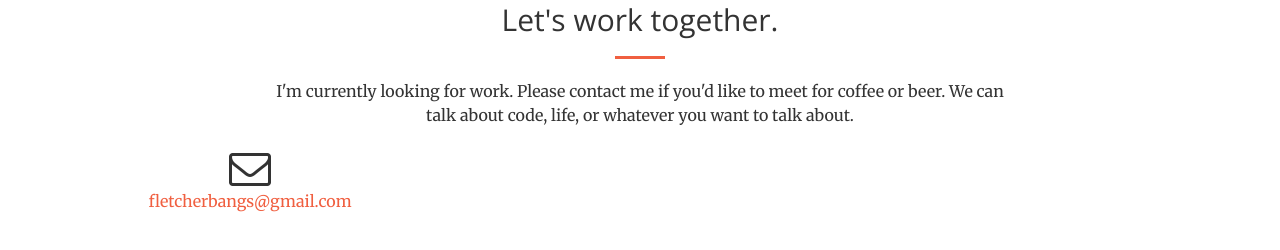
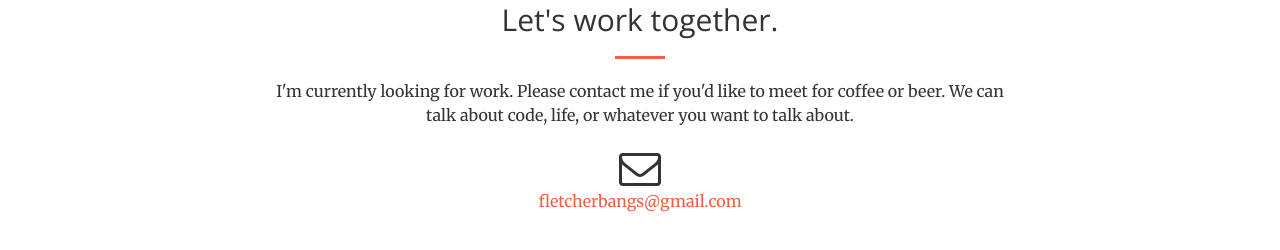
Before and after one commit to flawavi/FletcherBangsWatson, a website: page index.html in a window 1280 px wide. Shown: the part 2559-2809 px from the top of the page. Drawn offline with nearby package versions, Linux system fonts and the light colour scheme.

Commit message:
fixed the mail icon to stay in center.

```diff
--- a/index.html
+++ b/index.html
@@ -212,7 +212,9 @@
                     <hr class="primary">
                     <p>I'm currently looking for work. Please contact me if you'd like to meet for coffee or beer. We can talk about code, life, or whatever you want to talk about.</p>
                 </div>
-                <div class="col-lg-4 text-center">
+              </div>
+              <div class="row">
+                <div class="col-lg-12 text-center">
                     <i class="fa fa-envelope-o fa-3x sr-contact"></i>
                     <p><a href="mailto:your-email@your-domain.com">fletcherbangs@gmail.com</a></p>
                 </div>
```
